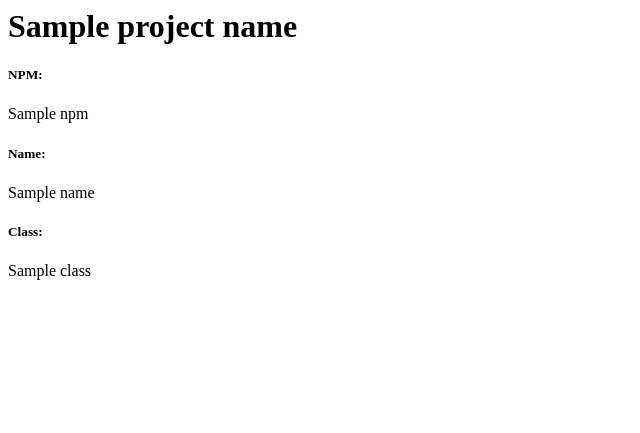
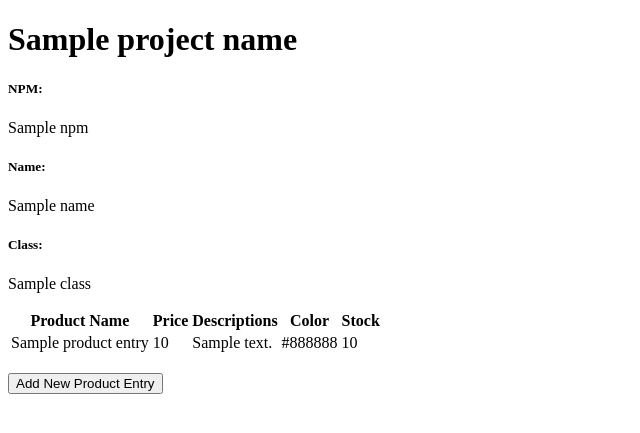
Before and after one commit to adlynfakhreyz/warung-anomali, a Django app: template main/templates/main.html in a window 1280 px wide. Shown: the top 433 px of the page, without its empty margins (0-640 px from the left). Run offline with Django 5.2, Linux system fonts and the light colour scheme; the template is opened without the code that fills it: most values are stand-ins (such as "Sample title", 1, 10 or a date in 2020).

Commit message:
Update main.html untuk mengakomodasi form

```diff
--- a/main/templates/main.html
+++ b/main/templates/main.html
@@ -1,3 +1,5 @@
+{% extends 'base.html' %}
+{% block content %}
 <h1>{{project_name}}</h1>
 
 <h5>NPM: </h5>
@@ -6,3 +8,36 @@
 <p>{{name}}</p>
 <h5>Class: </h5>
 <p>{{class}}</p>
+
+{% if not product_entries %}
+<p>Belum ada data product pada warung alomani.</p>
+{% else %}
+<table>
+  <tr>
+    <th>Product Name</th>
+    <th>Price</th>
+    <th>Descriptions</th>
+    <th>Color</th>
+    <th>Stock</th>
+  </tr>
+
+  {% comment %} Berikut cara memperlihatkan data mood di bawah baris ini
+  {% endcomment %}
+  {% for product_entry in product_entries %}
+  <tr>
+    <td>{{product_entry.name}}</td>
+    <td>{{product_entry.price}}</td>
+    <td>{{product_entry.description}}</td>
+    <td>{{product_entry.color}}</td>
+    <td>{{product_entry.stock}}</td>
+  </tr>
+  {% endfor %}
+</table>
+{% endif %}
+
+<br />
+
+<a href="{% url 'main:create_product_entry' %}">
+  <button>Add New Product Entry</button>
+</a>
+{% endblock content %}
```
